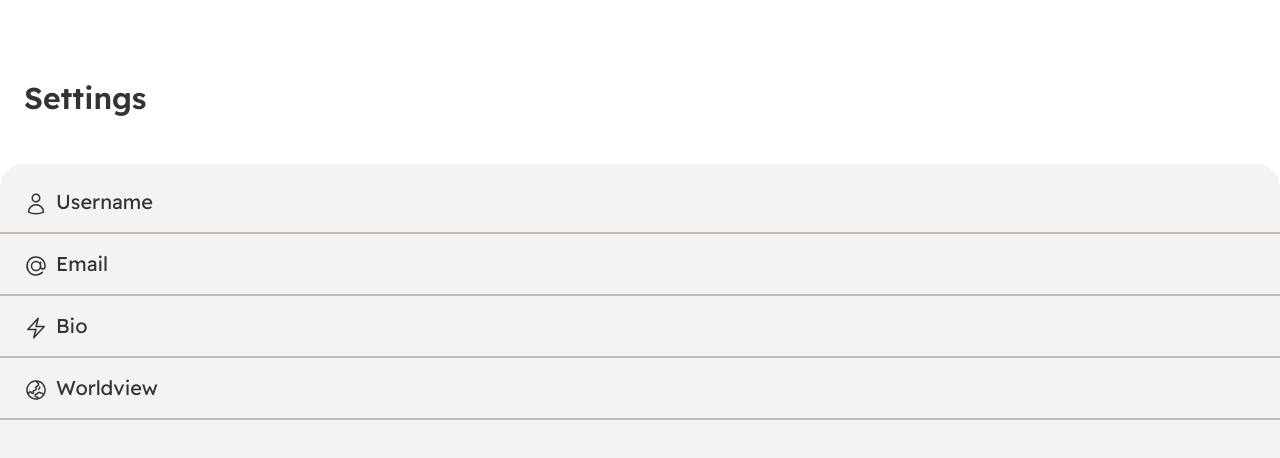
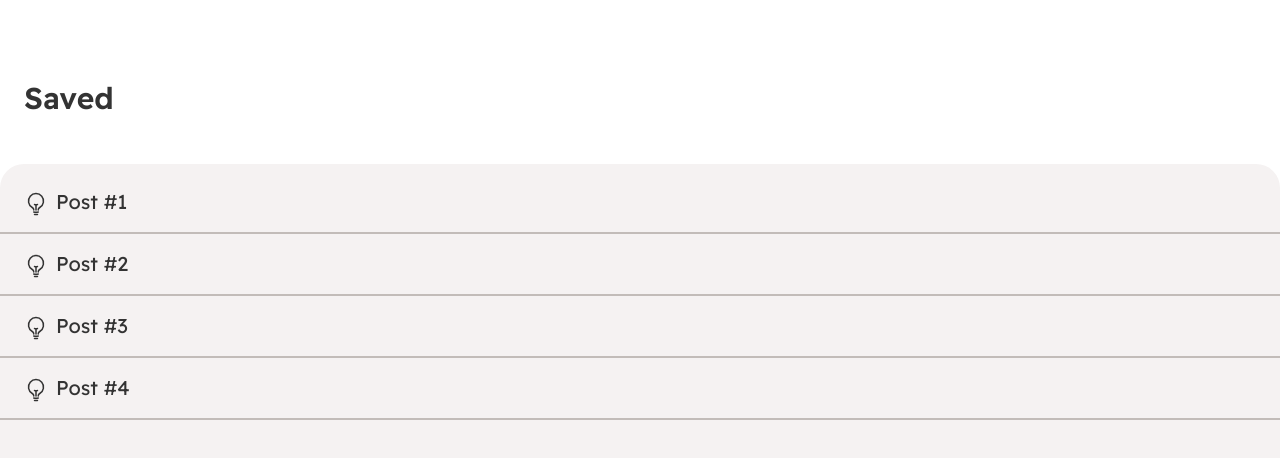
Before and after one commit to SamuelShally/ekko, a React (Create React App) app in the folder frontend/: page /saved in a window 1280 px wide. Shown: the top 458 px of the page. Built offline with nearby package versions, Linux system fonts and the light colour scheme.

Commit message:
style & text changed

```diff
--- a/frontend/src/components/Saved.jsx
+++ b/frontend/src/components/Saved.jsx
@@ -5,52 +5,53 @@ const Saved = () => {
         <div>
 
             <div className='pl-6 pb-6 pt-20'>
-                <p1 className="font-bold text-3xl">Settings</p1>
+                <p1 className="font-bold text-3xl">Saved</p1>
             </div>
 
             <div className="bg-neutral h-screen rounded-tl-3xl rounded-tr-3xl">
                 <div className="grid grid-rows-3 gap-y-0 mt-6 pt-2 text-xl"> {/* create grid */}
                     <div className='flex w-full px-6 py-4 border-solid border-b-2 border-primary border-opacity-25'>
                         <div className='mr-2 pt-1'>
-                            <svg xmlns="http://www.w3.org/2000/svg" fill="none" viewBox="0 0 24 24" strokeWidth={1.5} stroke="currentColor" className="w-6 h-6">
-                                <path strokeLinecap="round" strokeLinejoin="round" d="M15.75 6a3.75 3.75 0 11-7.5 0 3.75 3.75 0 017.5 0zM4.501 20.118a7.5 7.5 0 0114.998 0A17.933 17.933 0 0112 21.75c-2.676 0-5.216-.584-7.499-1.632z" />
+                            <svg xmlns="http://www.w3.org/2000/svg" fill="none" viewBox="0 0 24 24" stroke-width="1.5" stroke="currentColor" class="w-6 h-6">
+                                <path stroke-linecap="round" stroke-linejoin="round" d="M12 18v-5.25m0 0a6.01 6.01 0 001.5-.189m-1.5.189a6.01 6.01 0 01-1.5-.189m3.75 7.478a12.06 12.06 0 01-4.5 0m3.75 2.383a14.406 14.406 0 01-3 0M14.25 18v-.192c0-.983.658-1.823 1.508-2.316a7.5 7.5 0 10-7.517 0c.85.493 1.509 1.333 1.509 2.316V18" />
                             </svg>
+
                         </div>
                         <div className="">
-                            <p3>Username</p3>
+                            <p3>Post #1</p3>
                         </div>
                     </div>
 
                     <div className='flex w-full px-6 py-4 border-solid border-b-2 border-primary border-opacity-25'>
                         <div className='mr-2 pt-1'>
                             <svg xmlns="http://www.w3.org/2000/svg" fill="none" viewBox="0 0 24 24" stroke-width="1.5" stroke="currentColor" class="w-6 h-6">
-                                <path stroke-linecap="round" d="M16.5 12a4.5 4.5 0 11-9 0 4.5 4.5 0 019 0zm0 0c0 1.657 1.007 3 2.25 3S21 13.657 21 12a9 9 0 10-2.636 6.364M16.5 12V8.25" />
+                                <path stroke-linecap="round" stroke-linejoin="round" d="M12 18v-5.25m0 0a6.01 6.01 0 001.5-.189m-1.5.189a6.01 6.01 0 01-1.5-.189m3.75 7.478a12.06 12.06 0 01-4.5 0m3.75 2.383a14.406 14.406 0 01-3 0M14.25 18v-.192c0-.983.658-1.823 1.508-2.316a7.5 7.5 0 10-7.517 0c.85.493 1.509 1.333 1.509 2.316V18" />
                             </svg>
                         </div>
                         <div className="">
-                            <p3>Email</p3>
-                        </div>
-                    </div>
-
-                    <div className='flex w-full px-6 py-4 border-solid border-b-2 border-primary border-opacity-25'>
-                        <div className='mr-2 pt-1'>
-                            <svg xmlns="http://www.w3.org/2000/svg" fill="none" viewBox="0 0 24 24" strokeWidth={1.5} stroke="currentColor" className="w-6 h-6">
-                                <path strokeLinecap="round" strokeLinejoin="round" d="M3.75 13.5l10.5-11.25L12 10.5h8.25L9.75 21.75 12 13.5H3.75z" />
-                            </svg>
-                        </div>
-                        <div className="">
-                            <p3>Bio</p3>
+                            <p3>Post #2</p3>
                         </div>
                     </div>
 
                     <div className='flex w-full px-6 py-4 border-solid border-b-2 border-primary border-opacity-25'>
                         <div className='mr-2 pt-1'>
                             <svg xmlns="http://www.w3.org/2000/svg" fill="none" viewBox="0 0 24 24" stroke-width="1.5" stroke="currentColor" class="w-6 h-6">
-                                <path stroke-linecap="round" stroke-linejoin="round" d="M12.75 3.03v.568c0 .334.148.65.405.864l1.068.89c.442.369.535 1.01.216 1.49l-.51.766a2.25 2.25 0 01-1.161.886l-.143.048a1.107 1.107 0 00-.57 1.664c.369.555.169 1.307-.427 1.605L9 13.125l.423 1.059a.956.956 0 01-1.652.928l-.679-.906a1.125 1.125 0 00-1.906.172L4.5 15.75l-.612.153M12.75 3.031a9 9 0 00-8.862 12.872M12.75 3.031a9 9 0 016.69 14.036m0 0l-.177-.529A2.25 2.25 0 0017.128 15H16.5l-.324-.324a1.453 1.453 0 00-2.328.377l-.036.073a1.586 1.586 0 01-.982.816l-.99.282c-.55.157-.894.702-.8 1.267l.073.438c.08.474.49.821.97.821.846 0 1.598.542 1.865 1.345l.215.643m5.276-3.67a9.012 9.012 0 01-5.276 3.67m0 0a9 9 0 01-10.275-4.835M15.75 9c0 .896-.393 1.7-1.016 2.25" />
+                                <path stroke-linecap="round" stroke-linejoin="round" d="M12 18v-5.25m0 0a6.01 6.01 0 001.5-.189m-1.5.189a6.01 6.01 0 01-1.5-.189m3.75 7.478a12.06 12.06 0 01-4.5 0m3.75 2.383a14.406 14.406 0 01-3 0M14.25 18v-.192c0-.983.658-1.823 1.508-2.316a7.5 7.5 0 10-7.517 0c.85.493 1.509 1.333 1.509 2.316V18" />
                             </svg>
                         </div>
                         <div className="">
-                            <p3>Worldview</p3>
+                            <p3>Post #3</p3>
+                        </div>
+                    </div>
+
+                    <div className='flex w-full px-6 py-4 border-solid border-b-2 border-primary border-opacity-25'>
+                        <div className='mr-2 pt-1'>
+                            <svg xmlns="http://www.w3.org/2000/svg" fill="none" viewBox="0 0 24 24" stroke-width="1.5" stroke="currentColor" class="w-6 h-6">
+                                <path stroke-linecap="round" stroke-linejoin="round" d="M12 18v-5.25m0 0a6.01 6.01 0 001.5-.189m-1.5.189a6.01 6.01 0 01-1.5-.189m3.75 7.478a12.06 12.06 0 01-4.5 0m3.75 2.383a14.406 14.406 0 01-3 0M14.25 18v-.192c0-.983.658-1.823 1.508-2.316a7.5 7.5 0 10-7.517 0c.85.493 1.509 1.333 1.509 2.316V18" />
+                            </svg>
+                        </div>
+                        <div className="">
+                            <p3>Post #4</p3>
                         </div>
                     </div>
                 </div> {/* end of grid */}
```
